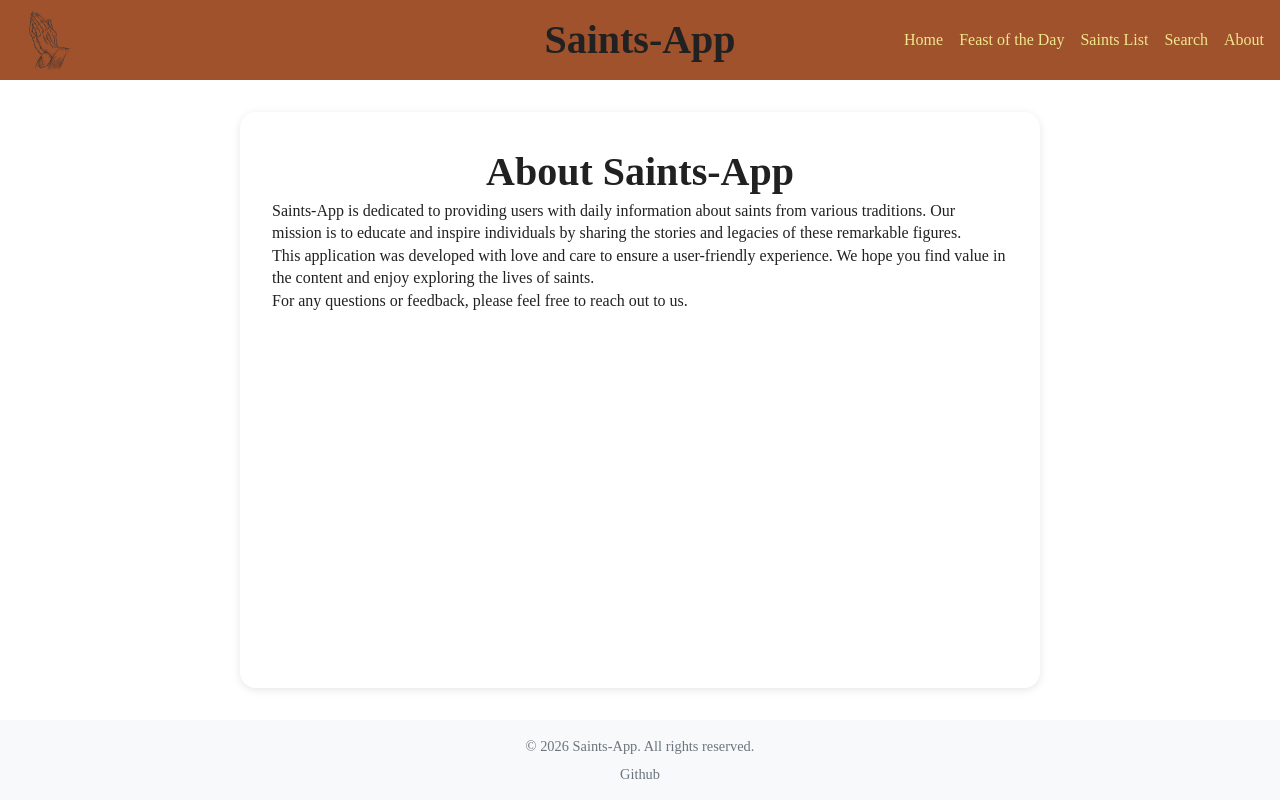
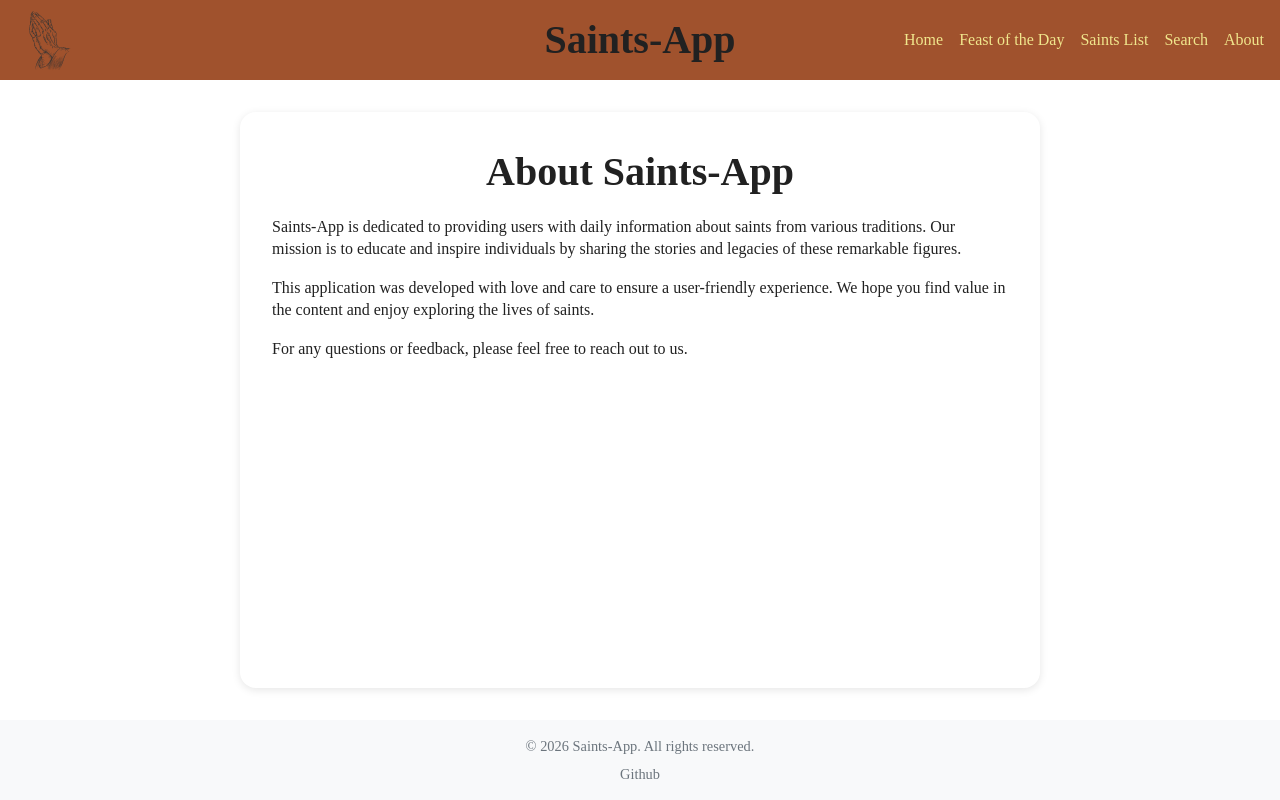
Before and after one commit to cybreuil/saints-app, a React (Vite) app: page /about in a window 1280 px wide. Built offline with nearby package versions, Linux system fonts and the light colour scheme; a web font is replaced by a local one.

Commit message:
upgrade display aboutpage

```diff
--- a/src/pages/AboutPage/AboutPage.css
+++ b/src/pages/AboutPage/AboutPage.css
@@ -6,4 +6,13 @@
 	align-self: center;
 	border-radius: 1rem;
 	box-shadow: 0 2px 8px rgba(0, 0, 0, 0.1);
+	display: flex;
+	flex-direction: column;
+	gap: 1rem;
 }
+
+.about-page__info {
+	display: flex;
+	flex-direction: column;
+	gap: 1rem;
+}
--- a/src/pages/AboutPage/AboutPage.tsx
+++ b/src/pages/AboutPage/AboutPage.tsx
@@ -4,21 +4,23 @@ const AboutPage = () => {
 	return (
 		<div className="about-page">
 			<h1>About Saints-App</h1>
+			<div className="about-page__info">
 				<p>
 					Saints-App is dedicated to providing users with daily
-				information about saints from various traditions. Our mission is
-				to educate and inspire individuals by sharing the stories and
-				legacies of these remarkable figures.
+					information about saints from various traditions. Our
+					mission is to educate and inspire individuals by sharing the
+					stories and legacies of these remarkable figures.
 				</p>
 				<p>
-				This application was developed with love and care to ensure a
-				user-friendly experience. We hope you find value in the content
-				and enjoy exploring the lives of saints.
+					This application was developed with love and care to ensure
+					a user-friendly experience. We hope you find value in the
+					content and enjoy exploring the lives of saints.
 				</p>
 				<p>
-				For any questions or feedback, please feel free to reach out to
-				us.
+					For any questions or feedback, please feel free to reach out
+					to us.
 				</p>
+			</div>
 		</div>
 	);
 };
```
Lines whose indentation alone changed are shown as unchanged.
